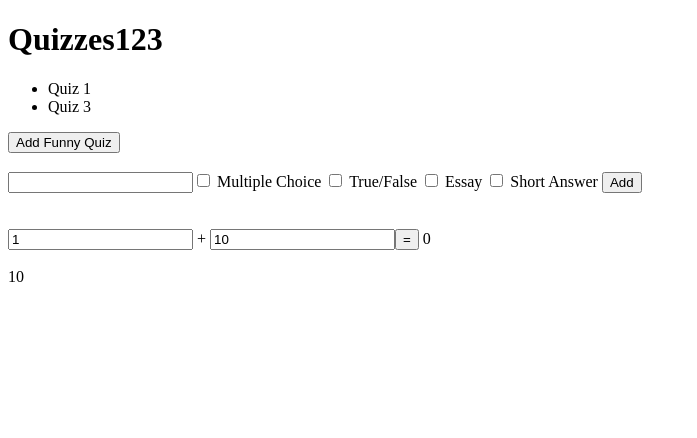
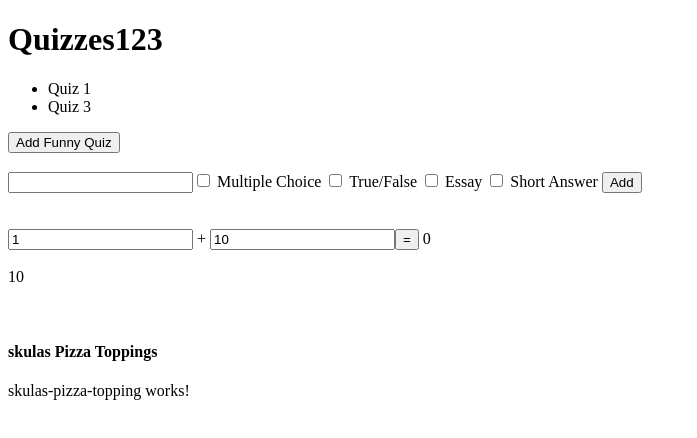
Before and after one commit to 2018-spring-mjs-th/week-two-a, an Angular app: page / in a window 1280 px wide. Shown: the top 438 px of the page, without its empty margins (0-697 px from the left). Built offline with nearby package versions, Linux system fonts and the light colour scheme.

Commit message:
Getting some things wired up.

```diff
--- a/src/app/app.component.html
+++ b/src/app/app.component.html
@@ -45,3 +45,9 @@
   <br />
   {{ number2 }}
 </div>
+<br />
+<br />
+<div>
+  <h4>skulas Pizza Toppings</h4>
+  <skulas-pizza-topping></skulas-pizza-topping>
+</div>
--- a/src/app/pizza-toppings.service.ts
+++ b/src/app/pizza-toppings.service.ts
@@ -11,4 +11,12 @@ export class PizzaToppingsService {
       , "Sausage"
     ];
   }
+
+  public getAvailableSkPizzaToppings() {
+    return [
+      "Extra Cheese"
+      , "Sausage"
+      , "Pepperoni"
+    ];
+  }
 }
--- a/src/app/skulas-pizza-topping/skulas-pizza-topping.component.html
+++ b/src/app/skulas-pizza-topping/skulas-pizza-topping.component.html
@@ -1,3 +1,3 @@
-<p>
+<div>
   skulas-pizza-topping works!
-</p>
+</div>
--- a/src/app/skulas-pizza-topping/skulas-pizza-topping.component.ts
+++ b/src/app/skulas-pizza-topping/skulas-pizza-topping.component.ts
@@ -1,15 +1,25 @@
 import { Component, OnInit } from '@angular/core';
+import { PizzaToppingsService } from '../pizza-toppings.service';
+
+interface skPizzaTopping{
+  name: string;
+  checked: boolean;
+}
 
 @Component({
-  selector: 'app-skulas-pizza-topping',
+  selector: 'skulas-pizza-topping',
   templateUrl: './skulas-pizza-topping.component.html',
   styleUrls: ['./skulas-pizza-topping.component.css']
 })
 export class SkulasPizzaToppingComponent implements OnInit {
 
-  constructor() { }
+  constructor(private skPizzaToppingService: PizzaToppingsService) { }
+
+  public skPizzaToppings: skPizzaTopping[];
 
   ngOnInit() {
+    this.skPizzaToppings = this.skPizzaToppingService.getAvailableSkPizzaToppings()
+      .map(p => ({name: p, checked: false}));
   }
 
 }
```
